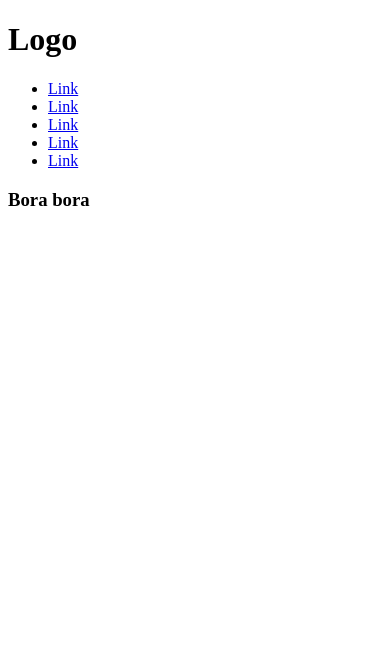
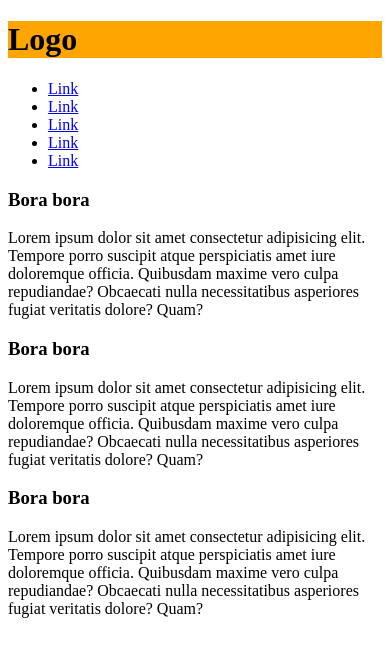
Before and after one commit to Reginaldo007oliveira/curso-front-end-css, a plain HTML site: page 5_design_responsivo/index.html in a window 390 px wide. Drawn offline with Linux system fonts and the light colour scheme.

Commit message:
max-width media query

```diff
--- a/5_design_responsivo/css/styles.css
+++ b/5_design_responsivo/css/styles.css
@@ -0,0 +1,9 @@
+header{
+    background:red;
+}
+/* vai responder até 760px */
+@media (max-width:760px){
+    header{
+        background:orange;
+    }
+}
--- a/5_design_responsivo/index.html
+++ b/5_design_responsivo/index.html
@@ -1,10 +1,11 @@
 <!DOCTYPE html>
-<html lang="en">
+<html lang="pt-br">
 <head>
     <meta charset="UTF-8">
+    <!-- principal para o design responsivo nativo -->
     <meta name="viewport" content="width=device-width, initial-scale=1.0">
     <title>Design responsivo</title>
-    <link rel="stylesheet" href="css/styles.css">
+    <link rel="stylesheet" href="css/styles.css" type="text/css">
 </head>
 <body>
     <header>
@@ -23,6 +24,15 @@
         <section>
             <article>
                 <h1> Bora bora</h1>
+                <p>Lorem ipsum dolor sit amet consectetur adipisicing elit. Tempore porro suscipit atque perspiciatis amet iure doloremque officia. Quibusdam maxime vero culpa repudiandae? Obcaecati nulla necessitatibus asperiores fugiat veritatis dolore? Quam?</p>
+            </article>
+            <article>
+                <h1> Bora bora</h1>
+                <p>Lorem ipsum dolor sit amet consectetur adipisicing elit. Tempore porro suscipit atque perspiciatis amet iure doloremque officia. Quibusdam maxime vero culpa repudiandae? Obcaecati nulla necessitatibus asperiores fugiat veritatis dolore? Quam?</p>
+            </article>
+            <article>
+                <h1> Bora bora</h1>
+                <p>Lorem ipsum dolor sit amet consectetur adipisicing elit. Tempore porro suscipit atque perspiciatis amet iure doloremque officia. Quibusdam maxime vero culpa repudiandae? Obcaecati nulla necessitatibus asperiores fugiat veritatis dolore? Quam?</p>
             </article>
         </section>
     </main>
```
